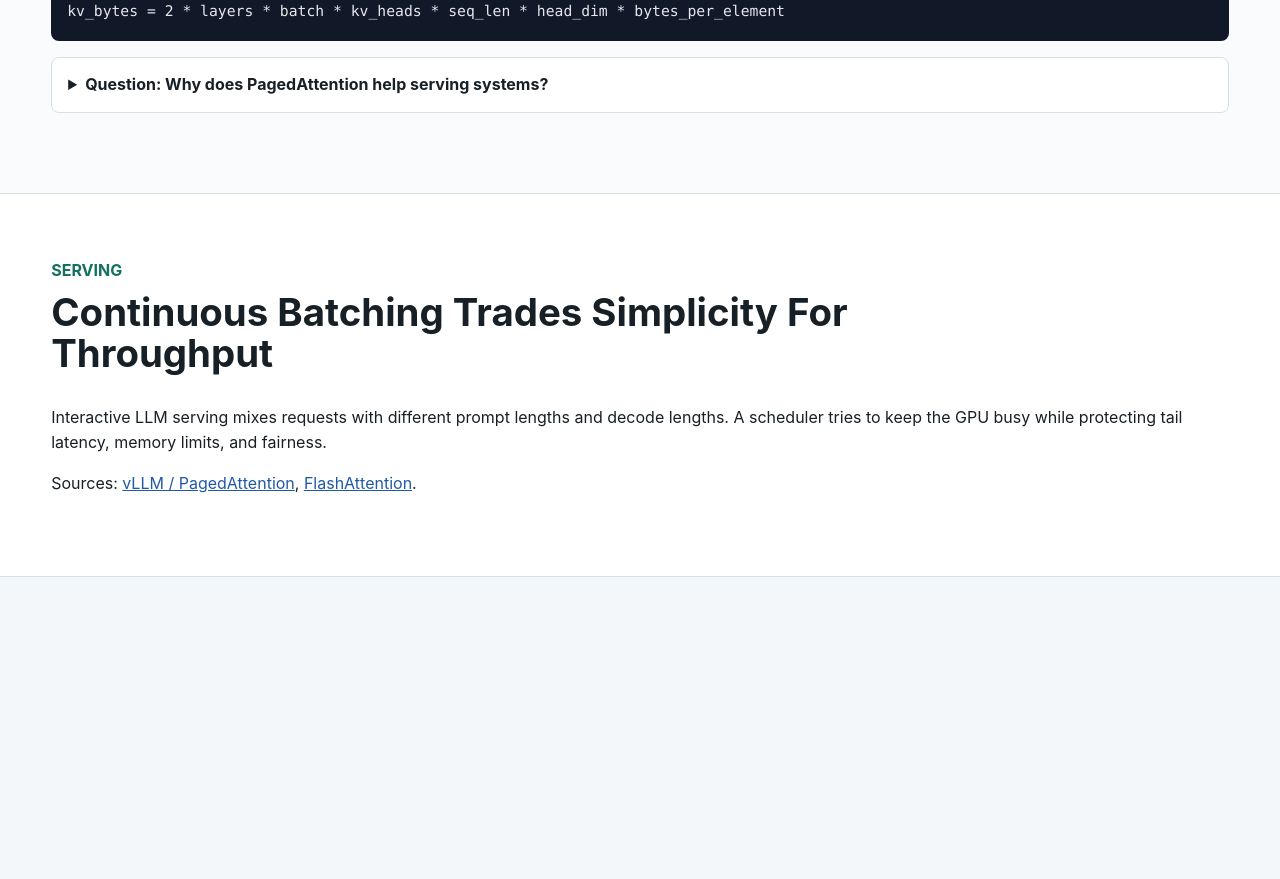
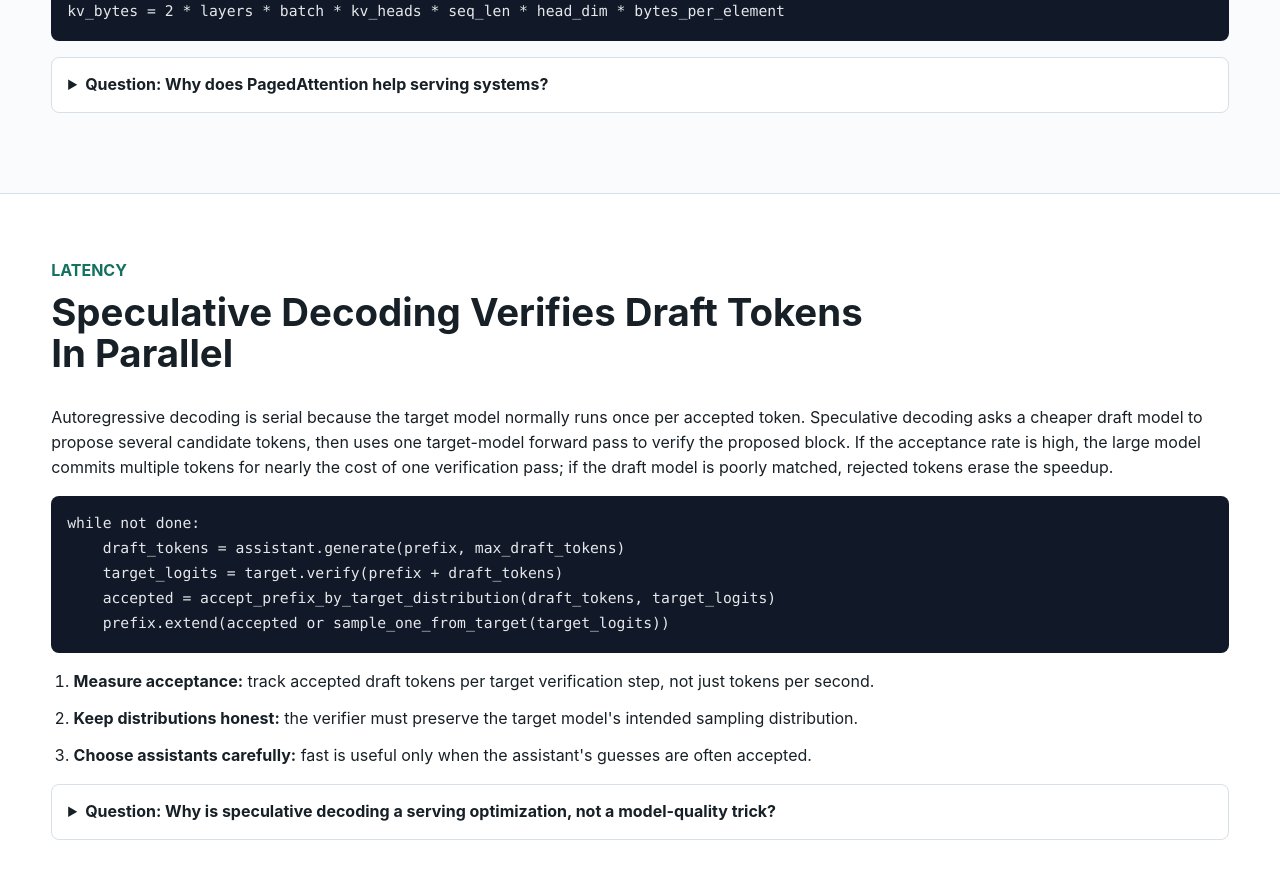
Before and after one commit to kennethli319/kennethli319.github.io, a Jekyll site: the page llm-ml-course/lessons/decoding-kv-cache.html, which Jekyll copies as it is, in a window 1280 px wide and 900 px high, scrolled down 1599 px. Shown: the top 879 px of the window. Built offline with Jekyll 4.4.1, drawn with Linux system fonts in a browser that asks for light colours; before the commit the page ends 2176 px from its top, so only the background shows below that; some of the changed text lies outside the part shown.

Commit message:
Sync speculative decoding course update

```diff
--- a/llm-ml-course/index.html
+++ b/llm-ml-course/index.html
@@ -120,8 +120,8 @@
         <article>
           <span>07</span>
           <h3>Decoding And Sampling</h3>
-          <p>Greedy, beam search, temperature, top-k, top-p, repetition penalty, no-repeat n-gram, and stop conditions.</p>
-          <p class="lab">Lab: implement sampling helpers and explain every tensor dimension.</p>
+          <p>Greedy, beam search, temperature, top-k, top-p, repetition penalty, no-repeat n-gram, stop conditions, and speculative decoding.</p>
+          <p class="lab">Lab: implement sampling helpers, then sketch when an assistant model can speed up target-model decoding.</p>
           <p><a class="lesson-link" href="lessons/decoding-kv-cache.html">Open lesson: decoding and KV cache</a></p>
         </article>
         <article>
--- a/llm-ml-course/lessons/decoding-kv-cache.html
+++ b/llm-ml-course/lessons/decoding-kv-cache.html
@@ -12,6 +12,7 @@
       <a href="../index.html">Course Home</a>
       <a href="#sampling">Sampling</a>
       <a href="#cache">KV Cache</a>
+      <a href="#speculative">Speculative</a>
       <a href="#serving">Serving</a>
     </nav>
     <p class="eyebrow">Module 07</p>
@@ -63,6 +64,36 @@ while not done:
       </details>
     </section>
 
+    <section id="speculative" class="band">
+      <div class="section-head">
+        <p class="eyebrow">Latency</p>
+        <h2>Speculative Decoding Verifies Draft Tokens In Parallel</h2>
+      </div>
+      <p>
+        Autoregressive decoding is serial because the target model normally
+        runs once per accepted token. Speculative decoding asks a cheaper draft
+        model to propose several candidate tokens, then uses one target-model
+        forward pass to verify the proposed block. If the acceptance rate is
+        high, the large model commits multiple tokens for nearly the cost of
+        one verification pass; if the draft model is poorly matched, rejected
+        tokens erase the speedup.
+      </p>
+      <pre><code>while not done:
+    draft_tokens = assistant.generate(prefix, max_draft_tokens)
+    target_logits = target.verify(prefix + draft_tokens)
+    accepted = accept_prefix_by_target_distribution(draft_tokens, target_logits)
+    prefix.extend(accepted or sample_one_from_target(target_logits))</code></pre>
+      <ol class="steps">
+        <li><strong>Measure acceptance:</strong> track accepted draft tokens per target verification step, not just tokens per second.</li>
+        <li><strong>Keep distributions honest:</strong> the verifier must preserve the target model's intended sampling distribution.</li>
+        <li><strong>Choose assistants carefully:</strong> fast is useful only when the assistant's guesses are often accepted.</li>
+      </ol>
+      <details class="qa">
+        <summary>Question: Why is speculative decoding a serving optimization, not a model-quality trick?</summary>
+        <p>The target model still verifies the candidate tokens, so the goal is fewer expensive serial target passes. The main quality risk comes from implementing acceptance or sampling incorrectly.</p>
+      </details>
+    </section>
+
     <section id="serving" class="band">
       <div class="section-head">
         <p class="eyebrow">Serving</p>
@@ -75,7 +106,9 @@ while not done:
       </p>
       <p>
         Sources: <a href="https://arxiv.org/abs/2309.06180">vLLM / PagedAttention</a>,
-        <a href="https://arxiv.org/abs/2205.14135">FlashAttention</a>.
+        <a href="https://arxiv.org/abs/2205.14135">FlashAttention</a>,
+        <a href="https://arxiv.org/abs/2211.17192">Fast Inference from Transformers via Speculative Decoding</a>,
+        <a href="https://huggingface.co/docs/transformers/en/assisted_decoding">Hugging Face assisted decoding</a>.
       </p>
     </section>
   </main>
```
